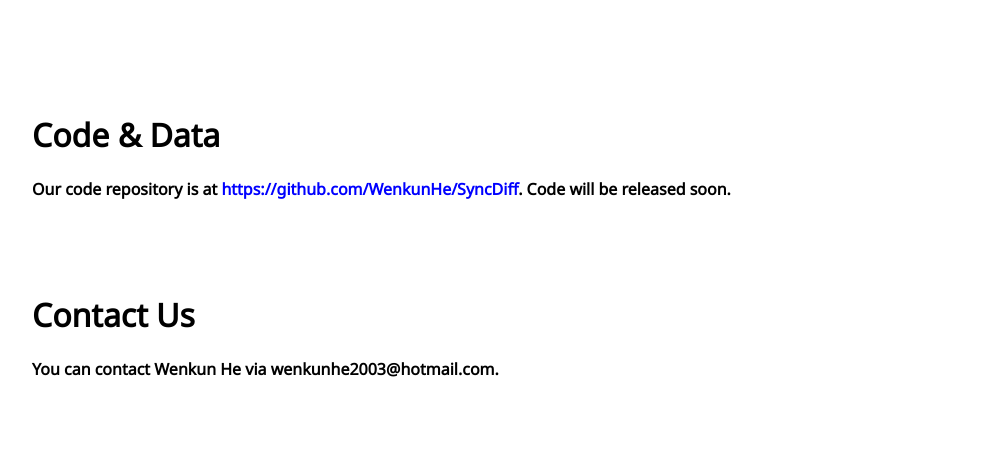
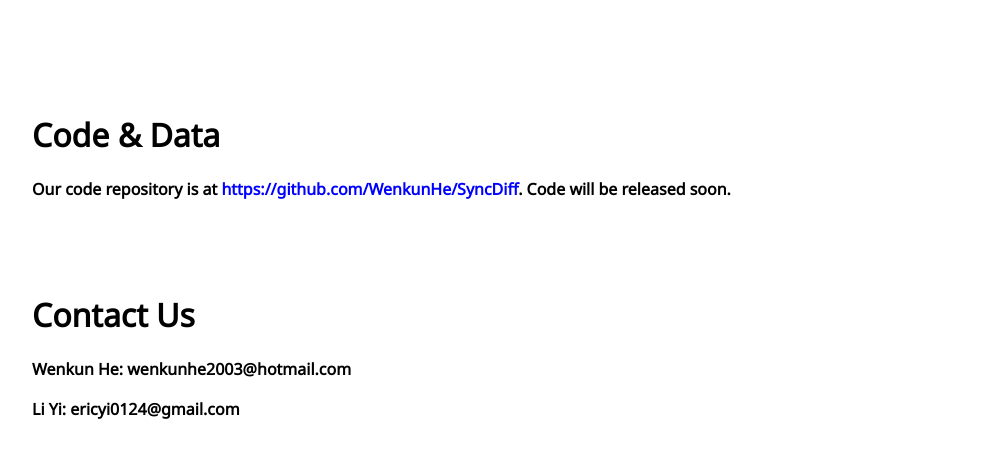
Before and after one commit to SyncDiff/SyncDiff.github.io, a plain HTML site: page index.html in a window 1280 px wide. Shown: the part 7078-7535 px from the top of the page, without its empty margins (128-1116 px from the left). Before the commit the page ends 7507 px from the top, so only its background shows below. Drawn offline with nearby package versions, Linux system fonts and the light colour scheme; some icons are missing; a web font is replaced by a local one.

Commit message:
Update Contact Mailbox

```diff
--- a/index.html
+++ b/index.html
@@ -377,7 +377,8 @@
     <div class="columns is-centered">
       <div class="column">
         <div class="content">
-          <p><font color="black">You can contact Wenkun He via wenkunhe2003@hotmail.com.</font></p>
+          <p><font color="black">Wenkun He: wenkunhe2003@hotmail.com</font></p>
+          <p><font color="black">Li Yi: ericyi0124@gmail.com</font></p>
         </div>
       </div>
     </div>
```
